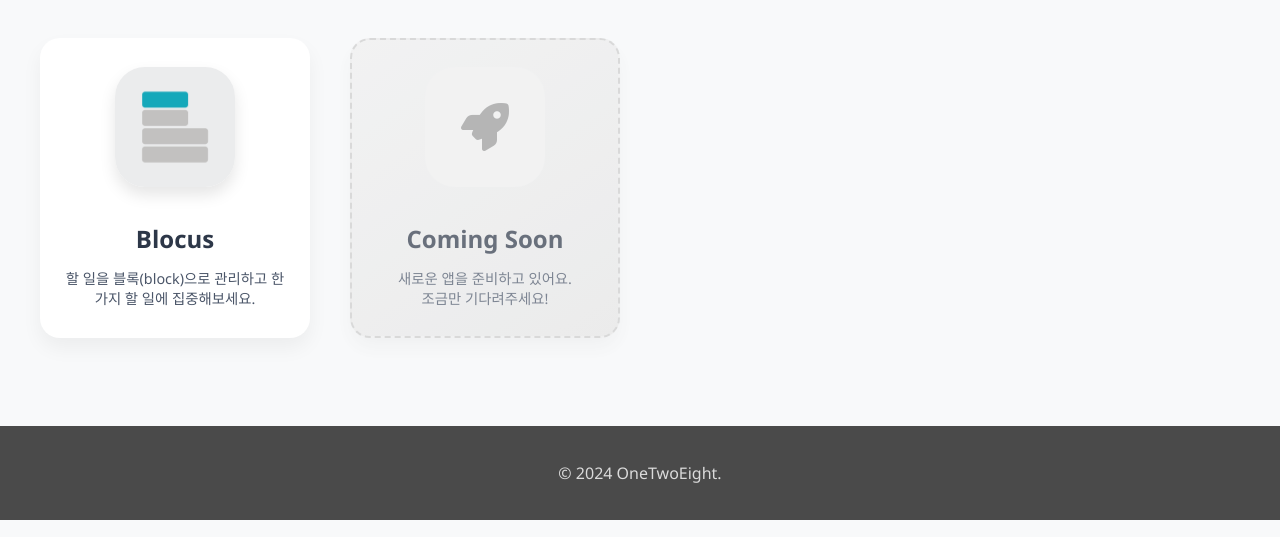
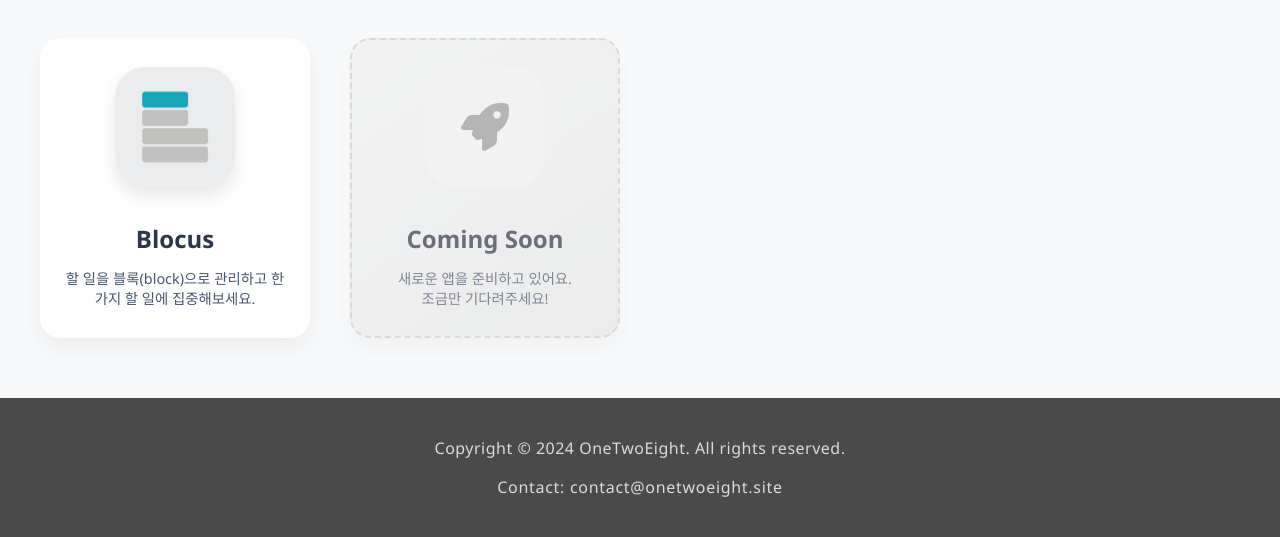
Before and after one commit to 128Apps/128apps.github.io, a plain HTML site: page index.html in a window 1280 px wide. Shown: the part 280-817 px from the top of the page. Drawn offline with Linux system fonts and the light colour scheme.

Commit message:
feat: Update footer style and content

```diff
--- a/index.html
+++ b/index.html
@@ -38,7 +38,8 @@
       </section>
     </main>
     <footer>
-      <p>© <span id="currentYear"></span> OneTwoEight.</p>
+      <p>Copyright © <span id="currentYear"></span> OneTwoEight. All rights reserved.</p>
+      <p class="contact">Contact: <a href="mailto:contact@onetwoeight.site">contact@onetwoeight.site</a></p>
     </footer>
     <script>
       document.getElementById("currentYear").textContent = new Date().getFullYear();
--- a/styles.css
+++ b/styles.css
@@ -102,11 +102,33 @@ main {
 
 footer {
   text-align: center;
-  padding: 20px 0;
+  padding: 30px 0;
   background: #4a4a4a;
   color: rgba(255, 255, 255, 0.8);
   width: 100%;
   box-sizing: border-box;
+  letter-spacing: 0.5px;
+  font-size: 1em;
+}
+
+footer p {
+  margin: 8px 0;
+  line-height: 1.5;
+}
+
+footer a {
+  color: rgba(255, 255, 255, 0.8);
+  text-decoration: none;
+  transition: color 0.3s ease;
+}
+
+footer a:hover {
+  color: #fff;
+}
+
+.contact {
+  margin-top: 15px;
+  letter-spacing: 0.7px;
 }
 
 .copyright {
```
